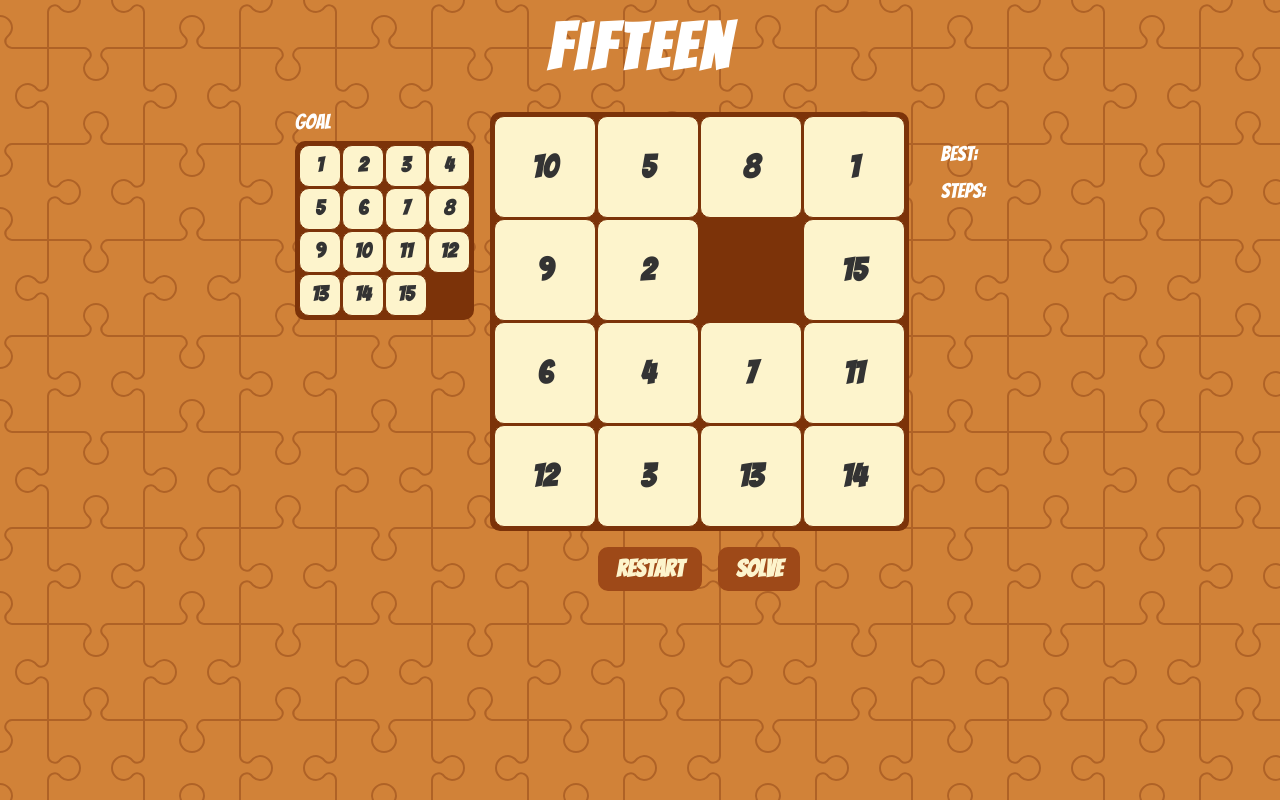
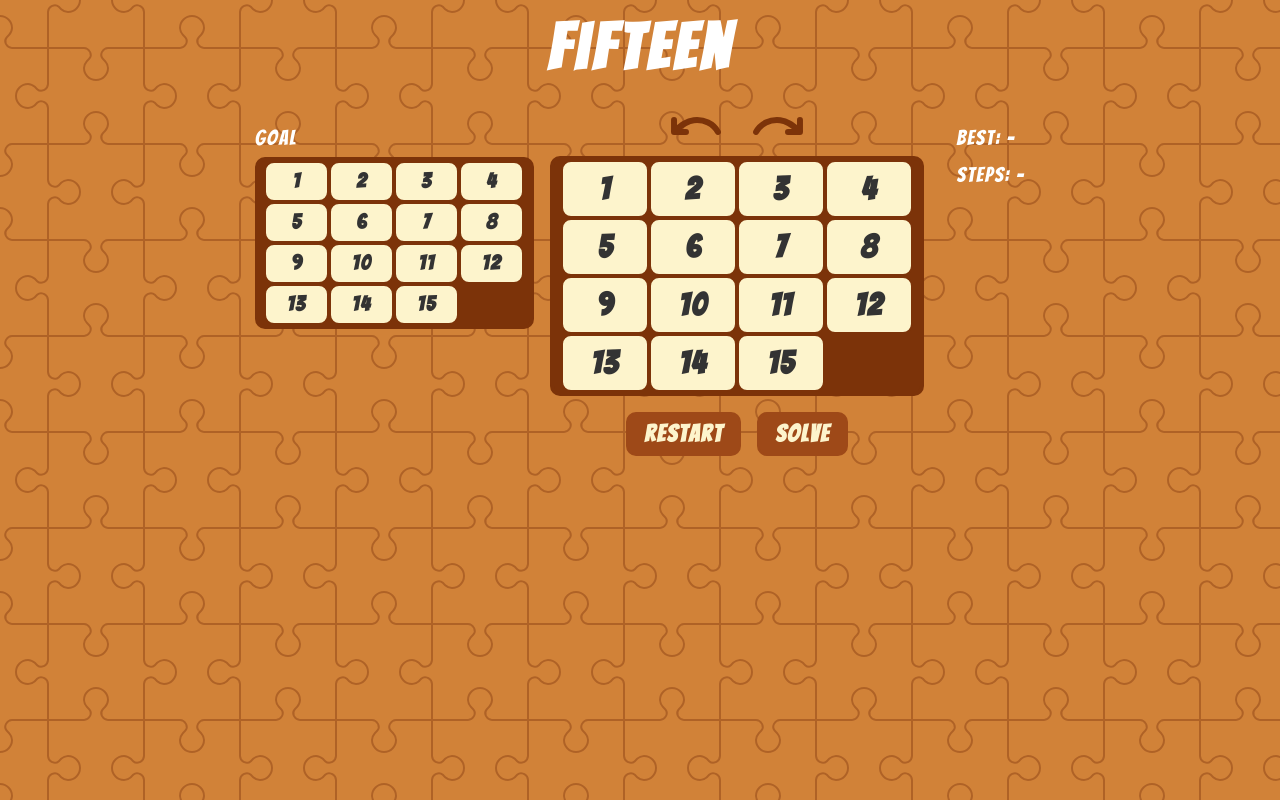
Before and after one commit to leovergaramarq/fifteen-puzzle, a website: page src/index.html in a window 1280 px wide. Both pictures are taken after a click on the element "Solve". Drawn offline with Linux system fonts and the light colour scheme.

Commit message:
undo + redo options

```diff
--- a/src/assets/css/styles.styl
+++ b/src/assets/css/styles.styl
@@ -25,6 +25,11 @@ body
     align-items: center
     gap: 1rem
 
+*
+    letter-spacing: 0.1rem
+    box-sizing: border-box
+    margin: 0
+
 .btn
     cursor: pointer
     &-primary
@@ -39,6 +44,15 @@ body
             background-color: brown_light
             color: apricot
 
+.img-cont
+    position: relative
+    img
+        position: absolute
+        top: 0
+        left: 0
+        width: 100%
+        height: 100%
+
 .title
     margin-top: 1rem
     text-align: center
@@ -47,24 +61,28 @@ body
     letter-spacing: 0.3rem
 
 main
-    margin-top: 1rem
     display: flex
     gap: 1rem
 
     .table
-        display: grid
-        grid-template-columns: repeat(4, 1fr)
+        display: flex
+        flex-wrap: wrap
+        justify-content: center
+        align-items: center
         border: 4px solid brown_dark
         border-radius: 10px
         background-color: brown_dark
-        gap: 1px
 
         .tile
             user-select: none
+            flex-basis: 24%
+            padding-top: 3%
+            padding-bottom: 3%
+
             &:not(.tile-16)
                 border-radius: 10px
                 background-color: apricot
-                border: 1px solid brown_dark
+                border: 2px solid brown_dark
                 display: flex
                 justify-content: center
                 align-items: center
@@ -76,10 +94,21 @@ main
                     color: apricot
 
     .game
+        padding-bottom: 2rem
+        .undo-redo
+            display: flex
+            justify-content: center
+            gap: 2rem
+            *
+                width: 50px
+                height: 60px
+                cursor: pointer
+                &:hover
+                    scale: 1.05
         .table
             .tile
-                height: 100px
-                width: 100px
+                // height: 100px
+                // width: 100px
                 font-size: 2rem
                 &:not(.tile-16)
                     cursor: pointer
@@ -93,13 +122,14 @@ main
             gap: 1rem
 
     .guide
+        margin-top: 2rem
         &-title
             font-size: 1.3rem
         .table
             margin-top: 0.5rem
             .tile
-                height: 40px
-                width: 40px
+                // height: 40px
+                // width: 40px
                 font-size: 1.3rem
                 cursor: default
     .stats
--- a/src/assets/js/index.js
+++ b/src/assets/js/index.js
@@ -1,13 +1,31 @@
 window.addEventListener(
   "load",
   function () {
+    // DOM elements
     const $tiles = [...document.querySelectorAll(".playable .tile")];
     const $tile16 = $tiles.find((tile) => tile.classList.contains("tile-16"));
-    let isPlaying = true;
+    const $restartBtn = document.querySelector(".restart");
+    const $solveBtn = document.querySelector(".solve");
+    const $undoBtn = document.querySelector(".undo");
+    const $redoBtn = document.querySelector(".redo");
+    const $counter = document.querySelector(".counter span");
+    const $record = document.querySelector(".record span");
+
+    // game variables
+    let isPlaying;
     let counter;
-    let record = -1;
+    let record;
+    let history;
+    let historyIndex;
 
-    startGame();
+    init();
+
+    // functions
+
+    function init() {
+      setRecord(-1);
+      newGame();
+    }
 
     function getOrderFromClassName(el) {
       return +el.className
@@ -16,10 +34,10 @@ window.addEventListener(
         .split("-")[1];
     }
 
-    function getTileOrder(el) {
-      return el.style.order !== ""
-        ? +el.style.order
-        : getOrderFromClassName(el);
+    function getTileOrder($elem) {
+      return $elem.style.order !== ""
+        ? +$elem.style.order
+        : getOrderFromClassName($elem);
     }
 
     function areTilesAdjacent(order1, order2) {
@@ -39,36 +57,137 @@ window.addEventListener(
       $tiles.forEach((tile, i) => (tile.style.order = i + 1));
     }
 
-    function order() {
+    function orderTiles() {
       $tiles.forEach(
         (tile) => (tile.style.order = getOrderFromClassName(tile))
       );
     }
 
-    function startGame() {
-      isPlaying = true;
-      counter = 0;
+    function solve() {
+      emptyHistory();
+      orderTiles();
+      updateHistory();
+      setCounter(-1);
+    }
+
+    function newGame() {
+      if (!isPlaying) isPlaying = true;
       shuffleTiles();
+      history = [getTilesOrder()];
+      historyIndex = 0;
+      setCounter(0);
+      setRecord(-1);
+    }
+
+    function emptyHistory() {
+      history.splice(0);
+      historyIndex = -1;
+    }
+
+    function setCounter(counter2) {
+      counter = counter2;
+      updateCounterHtml();
+    }
+
+    function setRecord(record2) {
+      record = record2;
+      updateRecordHtml();
+    }
+
+    function onClickTile(target) {
+      if (!isPlaying || target === $tile16) return;
+      const order = getTileOrder(target);
+      const order16 = getTileOrder($tile16);
+      if (areTilesAdjacent(order, order16)) {
+        $tile16.style.order = order;
+        target.style.order = order16;
+
+        updateHistory();
+        setCounter((counter === -1 ? 0 : counter) + 1);
+        checkWin();
+      }
+    }
+
+    function updateHistory() {
+      history.splice(historyIndex + 1);
+      history.push(getTilesOrder());
+      historyIndex = history.length - 1;
+    }
+
+    function updateCounterHtml() {
+      $counter.textContent = counter === -1 ? "-" : counter;
+    }
+
+    function updateRecordHtml() {
+      $record.textContent = record === -1 ? "-" : record;
+    }
+
+    function checkWin() {
+      if (!didWin()) return;
+
+      isPlaying = false;
+      const newRecord = checkNewRecord();
+      setTimeout(() => {
+        alert(`You won! ${newRecord ? `New record! ${record}` : ""}`);
+      }, 0);
+    }
+
+    function checkNewRecord() {
+      if (record === -1 || counter < record) {
+        setRecord(counter);
+        return true;
+      }
+      return false;
+    }
+
+    function getTilesOrder() {
+      return $tiles.map(($tile) => getTileOrder($tile));
+    }
+
+    function loadHistoryItem() {
+      const historyItem = history[historyIndex];
+      if (historyItem === undefined) {
+        console.log("historyItem is undefined");
+        return;
+      }
+      $tiles.forEach(($tile, i) => {
+        $tile.style.order = historyItem[i];
+      });
+    }
+
+    function undo() {
+      if (historyIndex === 0) return;
+      historyIndex--;
+      loadHistoryItem();
+      setCounter(counter - 1);
+    }
+
+    function redo() {
+      if (historyIndex === history.length - 1) return;
+      historyIndex++;
+      loadHistoryItem();
+      setCounter(counter + 1);
+    }
+
+    function parentEquals($elem, $parent) {
+      while ($elem !== $parent && $elem !== null) {
+        $elem = $elem.parentElement;
+      }
+      return $elem === $parent;
     }
 
     // click events
     this.document.addEventListener("click", function ({ target }) {
-      if ($tiles.includes(target) && isPlaying && target !== $tile16) {
-        const order = getTileOrder(target);
-        const order16 = getTileOrder($tile16);
-        if (areTilesAdjacent(order, order16)) {
-          $tile16.style.order = order;
-          target.style.order = order16;
-          counter++;
-
-          if (didWin()) {
-            // isPlaying = false;
-            if (counter < record) {
-              record = counter;
-            }
-            alert("You won!");
-          }
-        }
+      if ($tiles.includes(target)) {
+        onClickTile(target);
+      } else if (parentEquals(target, $restartBtn)) {
+        newGame();
+      } else if (parentEquals(target, $solveBtn)) {
+        solve();
+      } else if (parentEquals(target, $undoBtn)) {
+        undo();
+      } else if (parentEquals(target, $redoBtn)) {
+        redo();
       }
     });
   },
--- a/src/index.html
+++ b/src/index.html
@@ -33,6 +33,14 @@
         </div>
       </section>
       <section class="game">
+        <div class="undo-redo">
+          <div class="undo img-cont">
+            <img src="assets/img/undo.svg" alt="" />
+          </div>
+          <div class="redo img-cont">
+            <img src="assets/img/redo.svg" alt="" />
+          </div>
+        </div>
         <div class="table playable">
           <div class="tile tile-1">1</div>
           <div class="tile tile-2">2</div>
@@ -52,8 +60,8 @@
           <div class="tile tile-16"></div>
         </div>
         <div class="actions">
-          <div class="btn btn-primary btn-restart">Restart</div>
-          <div class="btn btn-primary btn-solve">Solve</div>
+          <div class="btn btn-primary restart">Restart</div>
+          <div class="btn btn-primary solve">Solve</div>
         </div>
       </section>
       <section class="stats">
```
Also changed, not shown: src/assets/css/styles.css, src/assets/img/redo.svg (added), src/assets/img/undo.svg (added).
